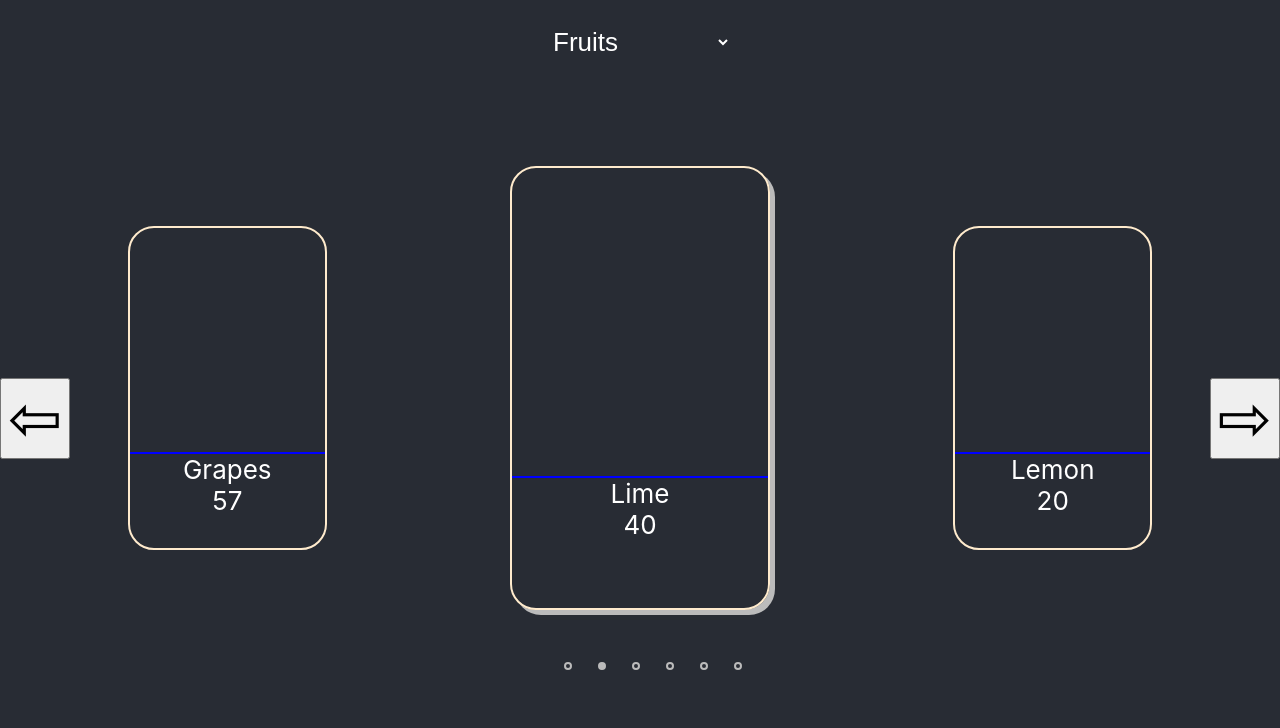
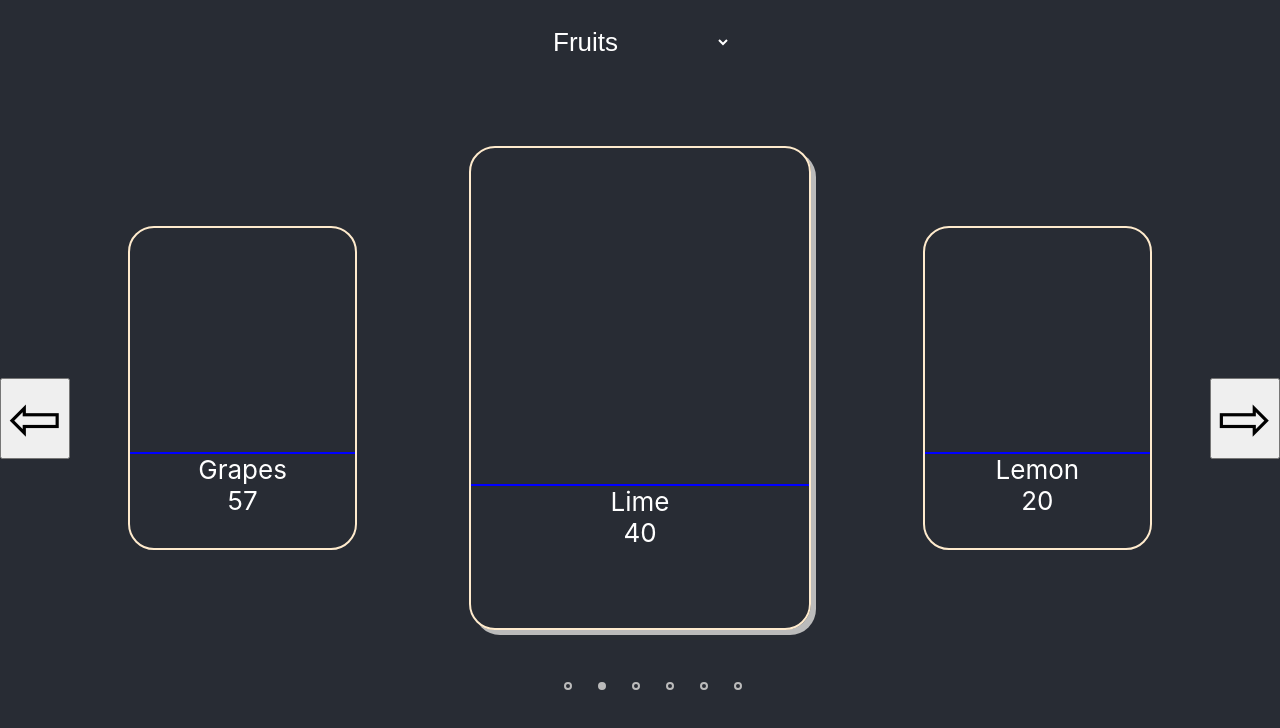
Before and after one commit to DeveloperSaket/paypal-assignment, a React (Create React App) app: page / in a window 1280 px wide. Shown: the top 728 px of the page. Built offline with nearby package versions, Linux system fonts and the light colour scheme.

Commit message:
roughly add animation

```diff
--- a/package.json
+++ b/package.json
@@ -9,6 +9,7 @@
     "react": "^17.0.2",
     "react-dom": "^17.0.2",
     "react-scripts": "4.0.3",
+    "react-transition-group": "^1.2.1",
     "web-vitals": "^1.1.1"
   },
   "scripts": {
--- a/src/Components/Carousel/index.css
+++ b/src/Components/Carousel/index.css
@@ -1,17 +1,77 @@
+
+@keyframes zoomIn {
+  0% {
+    transform: scale(0.665); }
+  80% {
+    transform: translateX(1.5); }
+  100% {
+    transform: translate(1); } }
+
+@keyframes zoomOut {
+  0% {
+    transform: scale(1); }
+  20% {
+    transform: translateX(1.5); }
+  100% {
+    transform: translate(0.665); } }
+
+@keyframes moveInLeft {
+  0% {
+    opacity: 0;
+    transform: translateX(-13rem); }
+  80% {
+    transform: translateX(1rem); }
+  100% {
+    opacity: 1;
+    transform: translate(0); } }
+
+@keyframes moveInRight {
+  0% {
+    opacity: 0;
+    transform: translateX(10rem); }
+  80% {
+    transform: translateX(-1rem); }
+  100% {
+    opacity: 1;
+    transform: translate(0); } }
+
+@keyframes moveInRight2 {
+  0% {
+    opacity: 0;
+    transform: translateX(10rem); }
+  80% {
+    transform: translateX(-1rem); }
+  100% {
+    opacity: 1;
+    transform: translate(0); } }
+
 
 
 .container {
    flex-basis: 80%;
+   /* transition: all 0.3s ease-out; */
 }
 
+.card-container2 {
+    display: flex;
+    align-items: center;
+    justify-content: space-between;
+    animation: moveInRight2 1s ease-out; /* forward */
+  }
 .card-container {
     display: flex;
     align-items: center;
     justify-content: space-between;
+    animation: moveInRight 1s ease-out;
   }
+
+  .card-container:first-child{
+    animation: zoomOut 1.5 ease-out 1.5;
+  }
+
   .card{
     text-align: center;
-    width: 19%;
+    width: 22%;
     height: 40vh;
     border: 2px solid blanchedalmond;
     border-radius: 1em;
@@ -19,11 +79,13 @@
 
 .card-selected{
     text-align: center;
-    width: 25%;
-    height: 55vh;
+    width: 33%;
+    height: 60vh;
     border: 2px solid blanchedalmond;
     border-radius: 1em;
     box-shadow: 5px 5px #bbb;
+    animation: zoomIn 1.5s ease-in;
+    /* animation: name duration timing-function delay iteration-count direction fill-mode; */
   }
 
   .space-arround{
--- a/src/Components/Carousel/index.js
+++ b/src/Components/Carousel/index.js
@@ -1,12 +1,13 @@
 import './index.css';
 import PropTypes from "prop-types";
+// import ReactCSSTransitionGroup from 'react-transition-group';
 
-function Carousel({ itemObj, filteredList, cur = 2 }) {
+function Carousel({ itemObj, filteredList }) {
     const { list, pointer } = itemObj;
 
     return (
         <div className='container'>
-            <div className='card-container'>
+            <div className={pointer % 2 === 0 ? 'card-container' : 'card-container2'}>
                 {list.map((i, index) => {
                     return (<div className={index !== 1 ? 'card' : 'card-selected'}>
                         <div className='cardImage'></div>
@@ -22,7 +23,7 @@ function Carousel({ itemObj, filteredList, cur = 2 }) {
                 }
                 )}
             </div>
-        </div>
+        </div >
     );
 }
 
```
Also changed, not shown: 1 other file (tests, documents, lock files or other folders).
